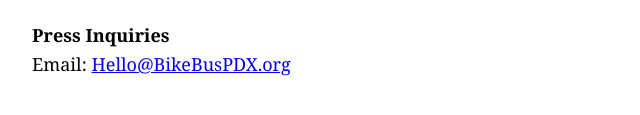
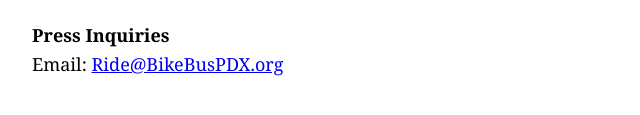
Before and after one commit to ridethebikebus/bikebuspdx.github.io, a plain HTML site: page index.html in a window 1280 px wide. Shown: the part 3278-3393 px from the top of the page, 192-832 px from the left. Drawn offline with Linux system fonts and the light colour scheme.

Commit message:
Update email

```diff
--- a/index.html
+++ b/index.html
@@ -398,7 +398,7 @@
           <p>
             <strong>Press Inquiries</strong>
             <br>
-            Email: <a href="mailto:hello@bikebuspdx.org">Hello@BikeBusPDX.org</a>
+            Email: <a href="mailto:ride@bikebuspdx.org">Ride@BikeBusPDX.org</a>
           </p>
         </div>
       </div>
```
